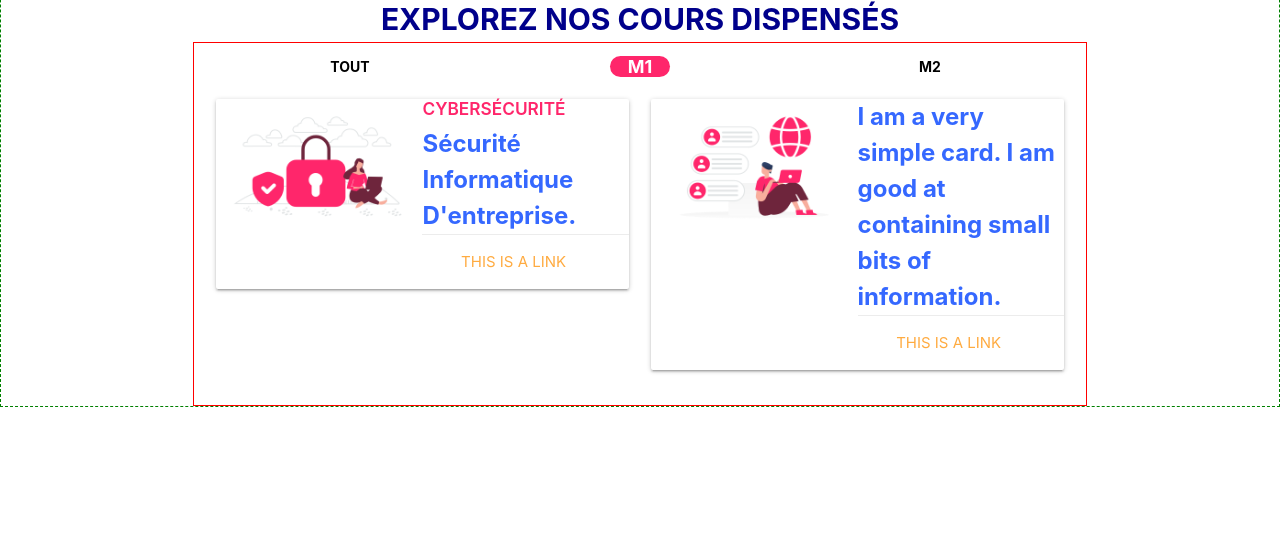
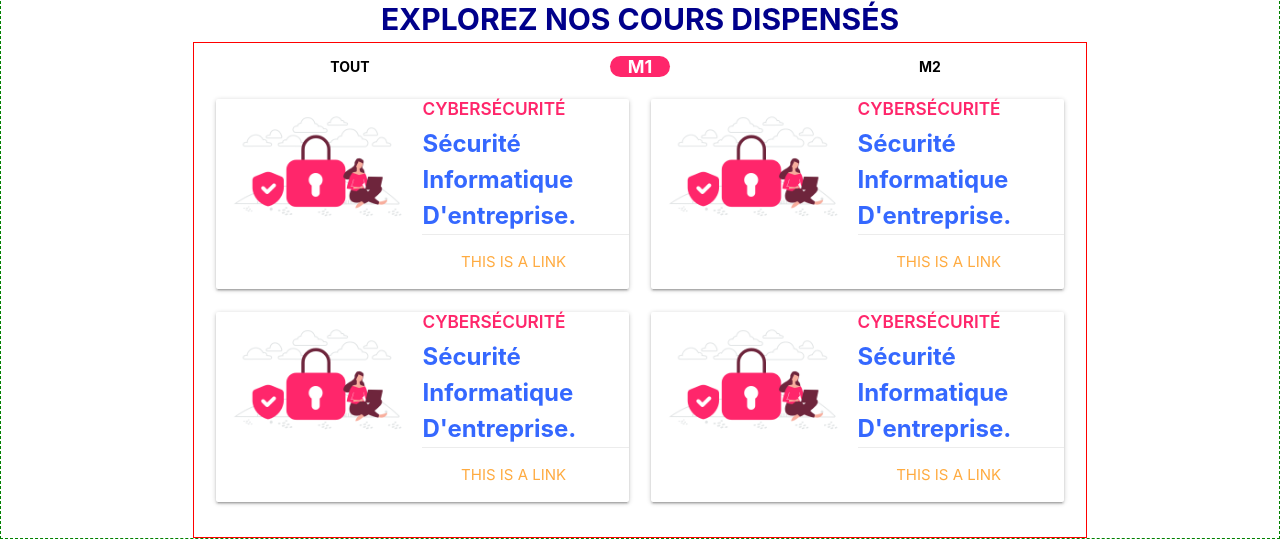
Before and after one commit to ndjas/Miage, a plain HTML site: page index.html in a window 1280 px wide. Shown: the part 1348-1887 px from the top of the page. Before the commit the page ends 1755 px from the top, so only its background shows below. Drawn offline with nearby package versions, Linux system fonts and the light colour scheme.

Commit message:
modification de index pour tester

```diff
--- a/index.html
+++ b/index.html
@@ -186,11 +186,12 @@
                             <!-- <h2 class="header">Horizontal Card</h2> -->
                             <div class="card horizontal">
                               <div class="card-image">
-                                <img src="images/99.png">
+                                <img src="images/196.png">
                               </div>
                               <div class="card-stacked">
                                 <div class="card-content">
-                                  <p>I am a very simple card. I am good at containing small bits of information.</p>
+                                    <h6>Cybersécurité</h6>
+                                  <p>Sécurité Informatique D'entreprise.</p>
                                 </div>
                                 <div class="card-action">
                                   <a href="#">This is a link</a>
@@ -198,6 +199,44 @@
                               </div>
                             </div>
                           </div>
+
+                          <div class="col s12 m6 l6">
+                            <!-- <h2 class="header">Horizontal Card</h2> -->
+                            <div class="card horizontal">
+                              <div class="card-image">
+                                <img src="images/196.png">
+                              </div>
+                              <div class="card-stacked">
+                                <div class="card-content">
+                                    <h6>Cybersécurité</h6>
+                                  <p>Sécurité Informatique D'entreprise.</p>
+                                </div>
+                                <div class="card-action">
+                                  <a href="#">This is a link</a>
+                                </div>
+                              </div>
+                            </div>
+                          </div>
+
+                          <div class="col s12 m6 l6">
+                            <!-- <h2 class="header">Horizontal Card</h2> -->
+                            <div class="card horizontal">
+                              <div class="card-image">
+                                <img src="images/196.png">
+                              </div>
+                              <div class="card-stacked">
+                                <div class="card-content">
+                                    <h6>Cybersécurité</h6>
+                                  <p>Sécurité Informatique D'entreprise.</p>
+                                </div>
+                                <div class="card-action">
+                                  <a href="#">This is a link</a>
+                                </div>
+                              </div>
+                            </div>
+                          </div>
+
+
                     </div>
                     <!-- <div id="test3" class="col s12">Test 3</div> -->
                     <div id="test4" class="col s12 card_course">Test 4</div>
```
